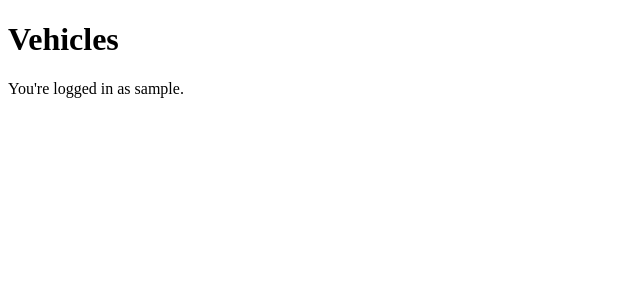
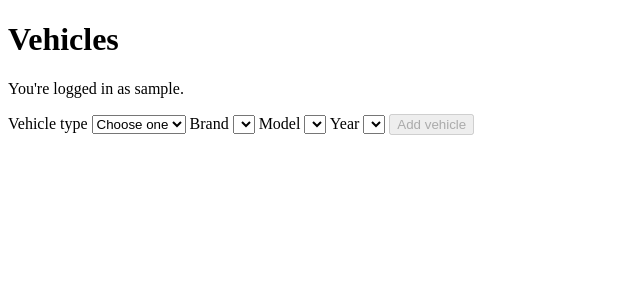
Before and after one commit to brunomisto/fipe-vehicles-manager, a Django app: page / in a window 1280 px wide. Shown: the top 300 px of the page, without its empty margins (0-640 px from the left). Run offline with Django 4.2, Linux system fonts and the light colour scheme; the visitor is signed in with stand-in values (Sample User, id 1); lists and menus that the app fills with data are empty.

Commit message:
Add searching form

```diff
--- /dev/null
+++ b/vehicles/static/vehicles/search.js
@@ -0,0 +1,71 @@
+const api = "https://parallelum.com.br/fipe/api/v2";
+
+const vehicleTypeSelect = document.querySelector("#vehicle-type");
+const brandIdSelect = document.querySelector("#brand-id");
+const modelIdSelect = document.querySelector("#model-id");
+const yearIdSelect = document.querySelector("#year-id");
+const addVehicleButton = document.querySelector("#add-vehicle");
+
+const selectElements = [vehicleTypeSelect, brandIdSelect, modelIdSelect, yearIdSelect];
+
+let vehicleType, brandId, modelId, yearId;
+
+function updateSelect(path, currentSelect, targetSelect) {
+    addVehicleButton.disabled = true;
+
+    currentSelect.disabled = true;
+    targetSelect.innerHTML = "";
+
+    // Ensure all next elements are empty
+    for (let i = selectElements.indexOf(targetSelect); i < selectElements.length; i++) {
+        selectElements[i].innerHTML = "";
+    }
+
+    // Create option placeholder
+    const startingOption = document.createElement("option");
+    startingOption.selected = true;
+    startingOption.disabled = true;
+    startingOption.innerText = "Select one";
+    targetSelect.appendChild(startingOption);
+
+    // Fetch data
+    fetch(api + path)
+    .then(response => response.json())
+    .then(result => {
+        // Populate targetSelect
+        for (const object of result) {
+            const objectElement = document.createElement("option");
+            objectElement.innerText = object.name;
+            objectElement.value = object.code;
+            targetSelect.appendChild(objectElement);
+        }
+        currentSelect.disabled = false;
+    });
+}
+
+function updateSelectValues() {
+    vehicleType = vehicleTypeSelect.value;
+    brandId = brandIdSelect.value;
+    modelId = modelIdSelect.value;
+    yearId = yearIdSelect.value;
+}
+
+vehicleTypeSelect.addEventListener("input", () => {
+    updateSelectValues();
+    updateSelect(`/${vehicleType}/brands`, vehicleTypeSelect, brandIdSelect);
+});
+
+brandIdSelect.addEventListener("input", () => {
+    updateSelectValues();
+    updateSelect(`/${vehicleType}/brands/${brandId}/models`, brandIdSelect, modelIdSelect);
+});
+
+modelIdSelect.addEventListener("input", () => {
+    updateSelectValues();
+    updateSelect(`/${vehicleType}/brands/${brandId}/models/${modelId}/years`, modelIdSelect, yearIdSelect);
+});
+
+yearIdSelect.addEventListener("input", () => {
+    updateSelectValues();
+    addVehicleButton.disabled = false;
+});
--- a/vehicles/templates/vehicles/index.html
+++ b/vehicles/templates/vehicles/index.html
@@ -5,5 +5,29 @@
 
     {% if user.is_authenticated %}
         <p>You're logged in as {{user}}.</p>
+
+        <form>
+            <label for="vehicle-type">Vehicle type</label>
+            <select id="vehicle-type" name="vehicle-type">
+                <option selected disabled>Choose one</option>
+                <option value="cars">Cars</option>
+                <option value="motorcycles">Motorcycles</option>
+                <option value="trucks">Trucks</option>
+            </select>
+
+            <label for="brand-id">Brand</label>
+            <select id="brand-id" name="brand-id"></select>
+
+            <label for="model-id">Model</label>
+            <select id="model-id" name="model-id"></select>
+
+            <label for="year-id">Year</label>
+            <select id="year-id" name="year-id"></select>
+
+            <input id="add-vehicle" type="submit" value="Add vehicle" disabled>
+        </form>
+
+        {% load static %}
+        <script src="{% static 'vehicles/search.js' %}"></script>
     {% endif %}
 {% endblock %}
```
